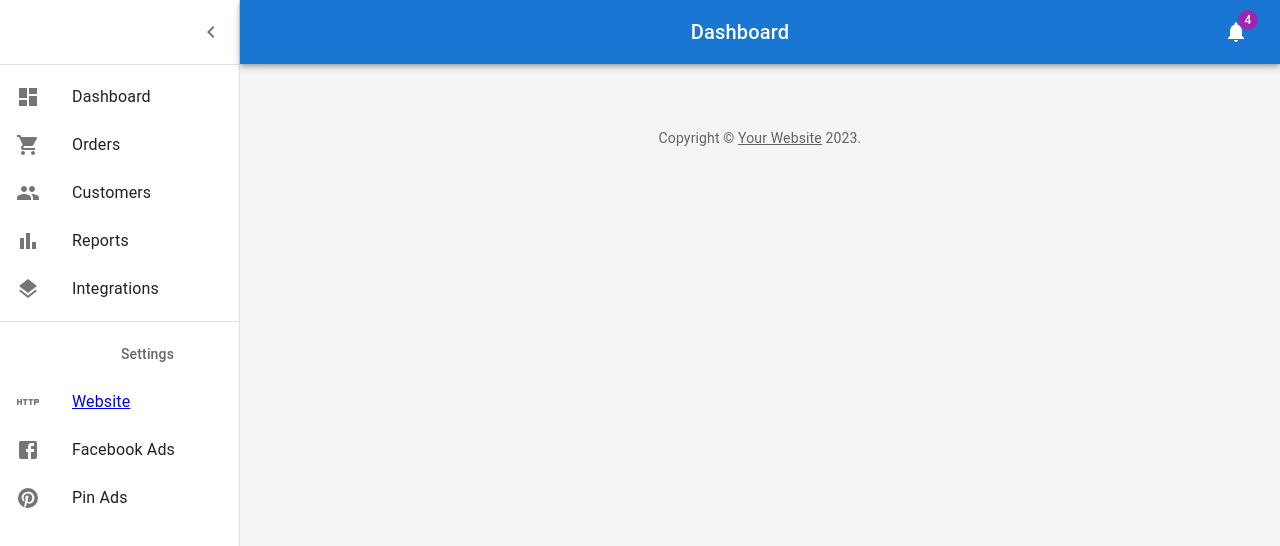
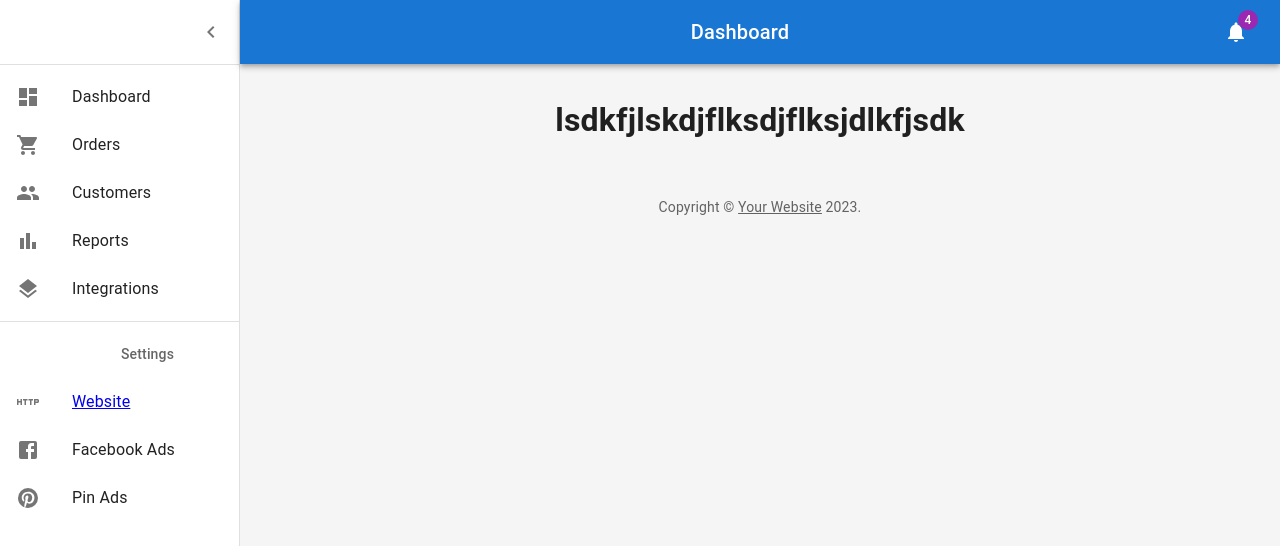
Before and after one commit to hllvd/ads-manager-for-ecommerce, a React (Create React App) app in the folder front/: page /settings/website in a window 1280 px wide. Shown: the top 546 px of the page. Built offline with nearby package versions, Linux system fonts and the light colour scheme.

Commit message:
organizing routers

```diff
--- a/front/src/App.tsx
+++ b/front/src/App.tsx
@@ -3,15 +3,15 @@ import './App.css';
 import Navbar from './Components/Core/Template';
 import { BrowserRouter, Routes, Route } from 'react-router-dom';
 import { DashboardPage } from './Pages/Dashboard';
+import { AppRoutes } from './Routers';
+
 
 function App() {
   return (
     <div className="App">
       <BrowserRouter>
         <Navbar>
-          <Routes>
-            <Route path="/" element={<DashboardPage />} />
-          </Routes>
+          <AppRoutes />
         </Navbar>
       </BrowserRouter>
     </div>
--- /dev/null
+++ b/front/src/Pages/WebsiteSettingPage/index.tsx
@@ -0,0 +1,5 @@
+export const WebsiteSettingPage = () => {
+    return (
+        <h1>lsdkfjlskdjflksdjflksjdlkfjsdk</h1>
+    )
+}
--- /dev/null
+++ b/front/src/Routers/index.tsx
@@ -0,0 +1,12 @@
+import { Routes, Route } from 'react-router-dom';
+import { DashboardPage } from '../Pages/Dashboard';
+import { WebsiteSettingPage } from '../Pages/WebsiteSettingPage';
+
+export const AppRoutes = () => {
+    return (
+        <Routes>
+            <Route path="/" element={<DashboardPage />} />
+            <Route path="/settings/website" element={<WebsiteSettingPage />} />
+        </Routes>
+    )
+}
```
